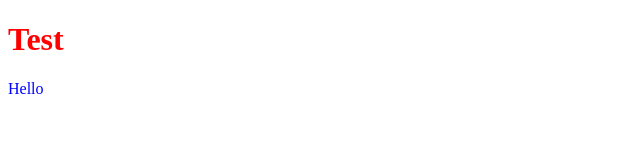
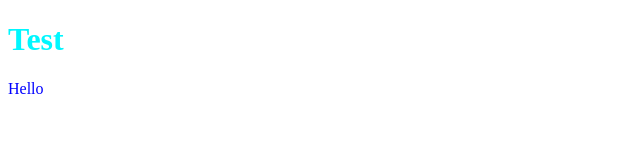
Before and after one commit to mamarmar/test-site, a plain HTML site: page index.html in a window 1280 px wide. Shown: the full height of the page, 0-640 px from the left. Drawn offline with Linux system fonts and the light colour scheme.

Commit message:
Changed header's color

```diff
--- a/index.html
+++ b/index.html
@@ -4,7 +4,7 @@
     <title>Test Site</title>
     <style>
         h1 {
-            color:red;
+            color:rgb(0, 247, 255);
         }
     </style>
 </head>
```
